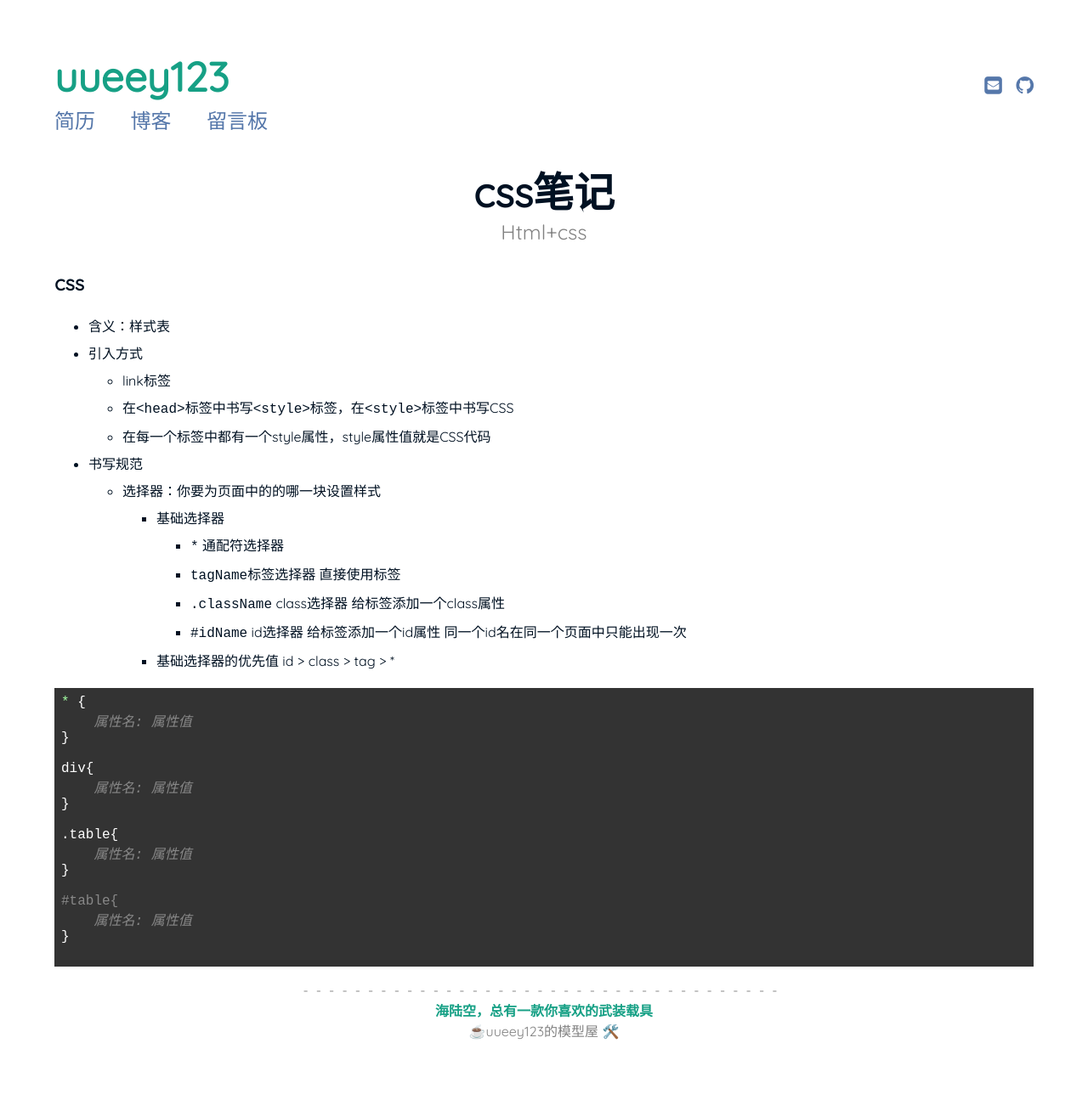
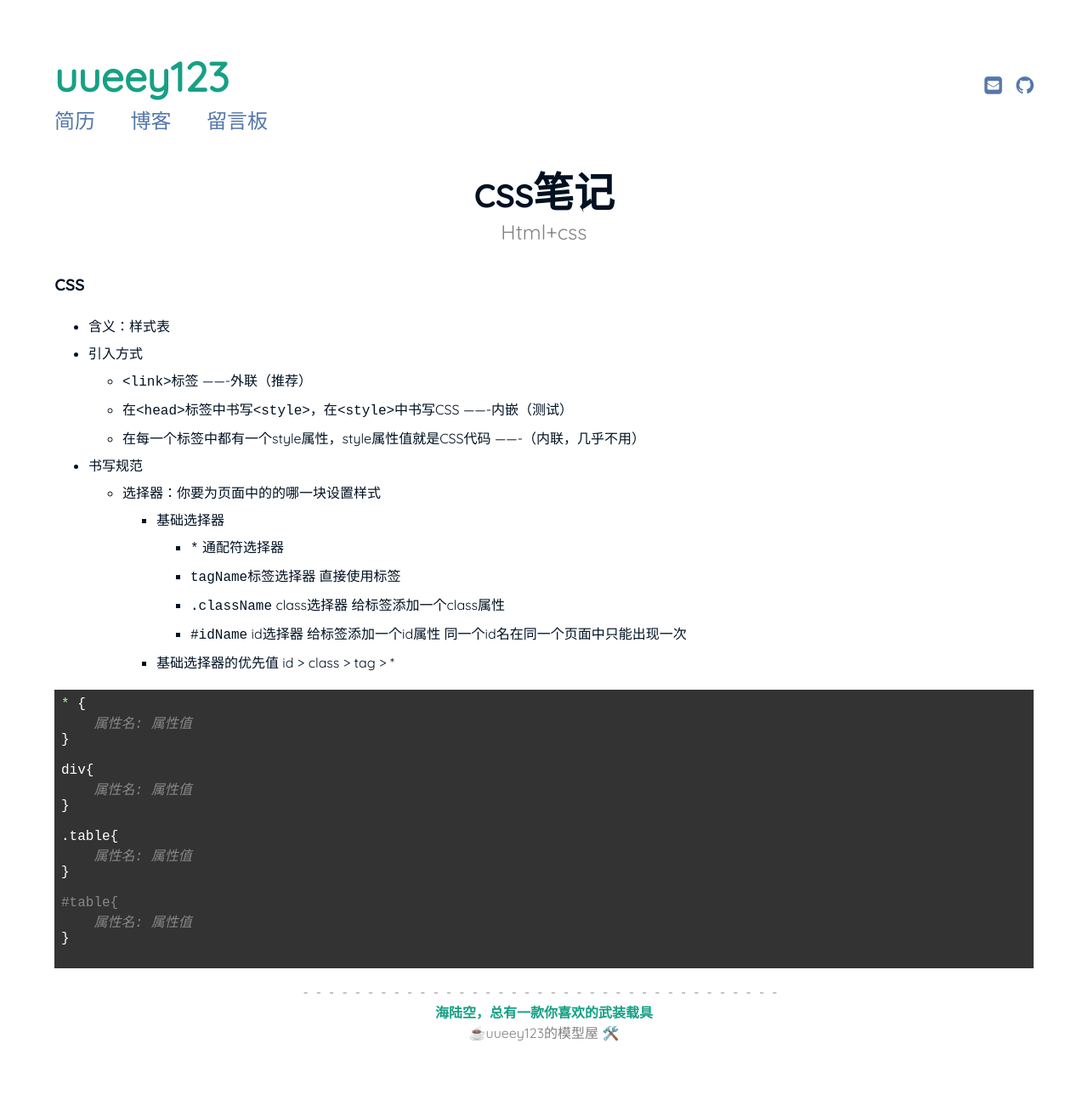
Before and after one commit to uueey123/uueey123.github.io, a Jekyll site: the page built from _posts/2020-09-18-css笔记.md, in a window 1280 px wide. Shown: the whole page at 85% size. Built offline with Jekyll 4.4.1, drawn with Linux system fonts in a browser that asks for light colours.

Commit message:
uueey123

```diff
--- a/_posts/2020-09-18-css笔记.md
+++ b/_posts/2020-09-18-css笔记.md
@@ -3,15 +3,15 @@ layout: page
 title:  "css笔记"
 subtitle: "Html+css"
 date: 2020-09-18；
-categories: ['web基础']
+categories: ['web基础知识']
 ---
 
 ## css
 - 含义：样式表
 - 引入方式
-    - link标签
-    - 在`<head>`标签中书写`<style>`标签，在`<style>`标签中书写CSS
-    - 在每一个标签中都有一个style属性，style属性值就是CSS代码
+    - `<link>`标签 -------外联（推荐）
+    - 在`<head>`标签中书写`<style>`，在`<style>`中书写CSS -------内嵌（测试）
+    - 在每一个标签中都有一个style属性，style属性值就是CSS代码 -------（内联，几乎不用）
 - 书写规范
     - 选择器：你要为页面中的的哪一块设置样式
         - 基础选择器
```
Also changed, not shown: _posts/2020-09-16-html笔记.md (+1 -1 lines).
